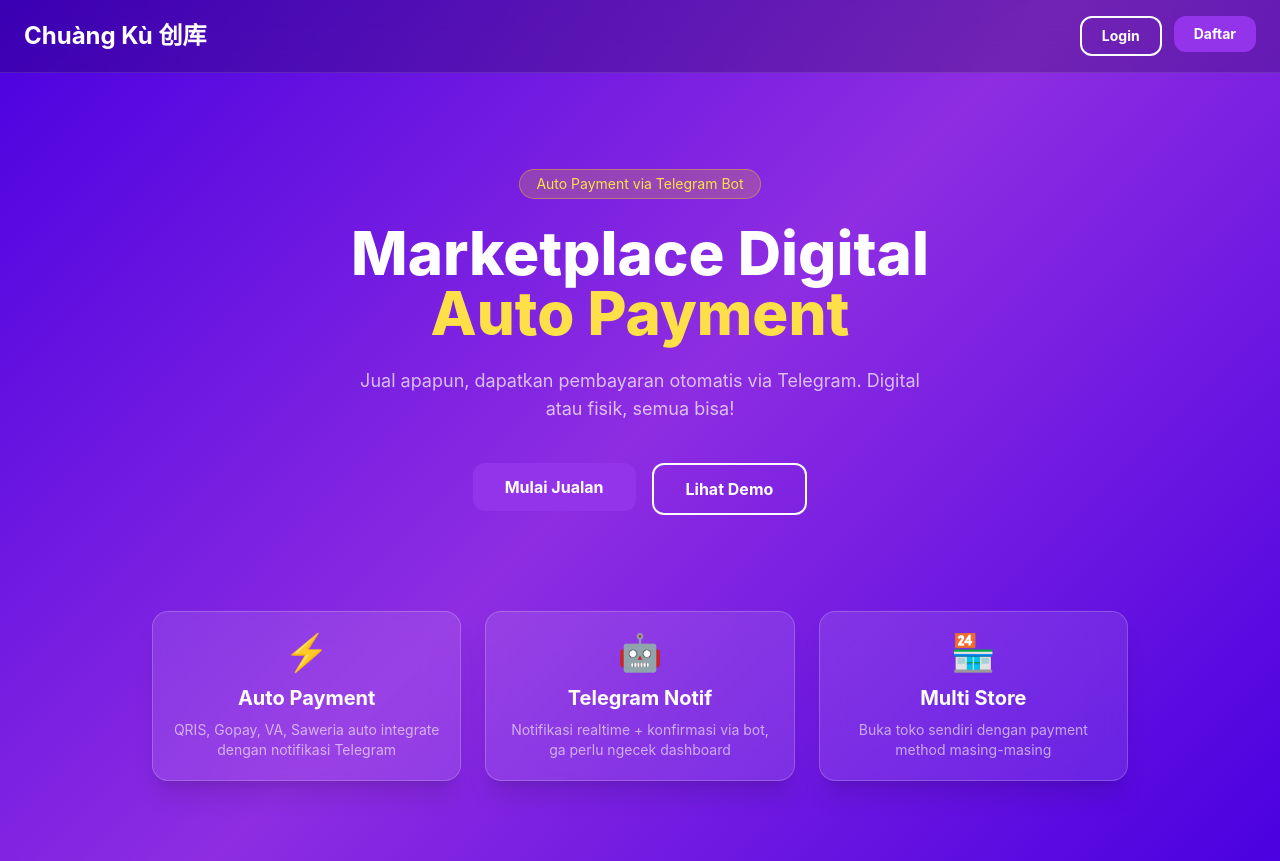
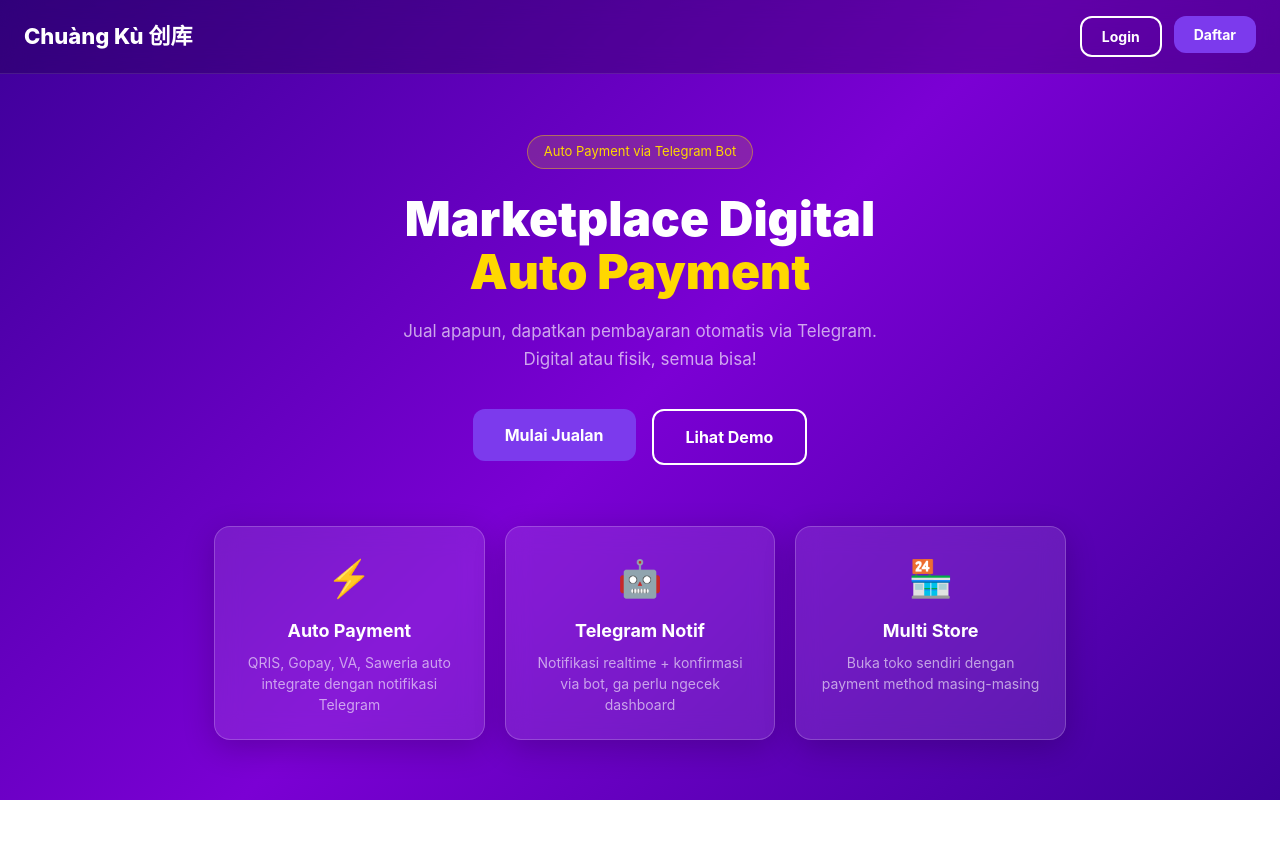
Before and after one commit to shootmusic/Chuan-Ku, a Next.js app: page / in a window 1280 px wide. After the commit the page ends 800 px from the top, so only its background shows below. Built offline with nearby package versions, Linux system fonts and the light colour scheme.

Commit message:
fix: pure css styling, fix login set cookie for middleware redirect

```diff
--- a/app/(auth)/layout.js
+++ b/app/(auth)/layout.js
@@ -1,10 +1,10 @@
 export default function AuthLayout({ children }) {
   return (
-    <div className="min-h-screen flex items-center justify-center px-4">
-      <div className="w-full max-w-md">
-        <div className="text-center mb-8">
-          <h1 className="text-4xl font-bold text-white">Chuàng Kù 创库</h1>
-          <p className="text-gray-300 mt-2">Marketplace Digital Auto Payment</p>
+    <div style={{minHeight:'100vh', display:'flex', alignItems:'center', justifyContent:'center', padding:'24px'}}>
+      <div style={{width:'100%', maxWidth:'420px'}}>
+        <div style={{textAlign:'center', marginBottom:'32px'}}>
+          <h1 style={{fontSize:'28px', fontWeight:'900', color:'white', margin:'0 0 8px'}}>Chuàng Kù 创库</h1>
+          <p style={{color:'rgba(255,255,255,0.5)', fontSize:'14px', margin:0}}>Marketplace Digital Auto Payment</p>
         </div>
         {children}
       </div>
--- a/app/(auth)/login/page.js
+++ b/app/(auth)/login/page.js
@@ -1,5 +1,4 @@
 'use client'
-
 import { useState } from 'react'
 import Link from 'next/link'
 import { useRouter } from 'next/navigation'
@@ -14,23 +13,20 @@
     e.preventDefault()
     setLoading(true)
     setError('')
-
     try {
       const res = await fetch('/api/auth/login', {
         method: 'POST',
         headers: { 'Content-Type': 'application/json' },
         body: JSON.stringify(form)
       })
-
       const data = await res.json()
-
       if (res.ok) {
         localStorage.setItem('token', data.token)
         router.push('/dashboard/dashboard')
       } else {
         setError(data.error || 'Login gagal')
       }
-    } catch (err) {
+    } catch {
       setError('Terjadi kesalahan')
     } finally {
       setLoading(false)
@@ -39,51 +35,28 @@
 
   return (
     <div className="card">
-      <h1 className="text-3xl font-bold text-center mb-8">Login ke Chuàng Kù</h1>
-
+      <h2 style={{fontSize:'24px', fontWeight:'800', textAlign:'center', marginBottom:'24px', color:'white'}}>Login</h2>
       {error && (
-        <div className="bg-red-500/20 border border-red-500 text-red-200 p-3 rounded-lg mb-4">
+        <div style={{background:'rgba(239,68,68,0.15)', border:'1px solid rgba(239,68,68,0.5)', color:'#fca5a5', padding:'12px', borderRadius:'10px', marginBottom:'16px', fontSize:'14px'}}>
           {error}
         </div>
       )}
-
-      <form onSubmit={handleSubmit} className="space-y-4">
-        <div>
-          <label className="block text-sm font-medium mb-1">Username</label>
-          <input
-            type="text"
-            value={form.username}
-            onChange={(e) => setForm({...form, username: e.target.value})}
-            className="w-full p-3 rounded-lg bg-white/20 border border-white/30 focus:outline-none focus:border-white"
-            required
-          />
+      <form onSubmit={handleSubmit}>
+        <div style={{marginBottom:'16px'}}>
+          <label style={{display:'block', fontSize:'13px', fontWeight:'600', marginBottom:'6px', color:'rgba(255,255,255,0.8)'}}>Username</label>
+          <input className="input-field" type="text" placeholder="Masukkan username" value={form.username} onChange={(e) => setForm({...form, username: e.target.value})} required />
         </div>
-
-        <div>
-          <label className="block text-sm font-medium mb-1">Password</label>
-          <input
-            type="password"
-            value={form.password}
-            onChange={(e) => setForm({...form, password: e.target.value})}
-            className="w-full p-3 rounded-lg bg-white/20 border border-white/30 focus:outline-none focus:border-white"
-            required
-          />
+        <div style={{marginBottom:'24px'}}>
+          <label style={{display:'block', fontSize:'13px', fontWeight:'600', marginBottom:'6px', color:'rgba(255,255,255,0.8)'}}>Password</label>
+          <input className="input-field" type="password" placeholder="Masukkan password" value={form.password} onChange={(e) => setForm({...form, password: e.target.value})} required />
         </div>
-
-        <button
-          type="submit"
-          disabled={loading}
-          className="w-full btn-primary py-3 disabled:opacity-50"
-        >
+        <button type="submit" className="btn-primary" disabled={loading} style={{width:'100%', padding:'13px', fontSize:'15px', opacity: loading ? 0.6 : 1}}>
           {loading ? 'Loading...' : 'Login'}
         </button>
       </form>
-
-      <p className="text-center mt-4">
+      <p style={{textAlign:'center', marginTop:'20px', fontSize:'14px', color:'rgba(255,255,255,0.6)'}}>
         Belum punya akun?{' '}
-        <Link href="/register" className="text-yellow-300 hover:underline">
-          Daftar
-        </Link>
+        <Link href="/register" style={{color:'#ffd700', fontWeight:'600', textDecoration:'none'}}>Daftar</Link>
       </p>
     </div>
   )
--- a/app/(auth)/register/page.js
+++ b/app/(auth)/register/page.js
@@ -1,5 +1,4 @@
 'use client'
-
 import { useState } from 'react'
 import Link from 'next/link'
 import { useRouter } from 'next/navigation'
@@ -14,22 +13,19 @@
     e.preventDefault()
     setLoading(true)
     setError('')
-
     try {
       const res = await fetch('/api/auth/register', {
         method: 'POST',
         headers: { 'Content-Type': 'application/json' },
         body: JSON.stringify(form)
       })
-
       const data = await res.json()
-
       if (res.ok) {
         router.push('/login?registered=true')
       } else {
         setError(data.error || 'Registrasi gagal')
       }
-    } catch (err) {
+    } catch {
       setError('Terjadi kesalahan')
     } finally {
       setLoading(false)
@@ -38,62 +34,32 @@
 
   return (
     <div className="card">
-      <h1 className="text-3xl font-bold text-center mb-8">Daftar Chuàng Kù</h1>
-
+      <h2 style={{fontSize:'24px', fontWeight:'800', textAlign:'center', marginBottom:'24px', color:'white'}}>Daftar Akun</h2>
       {error && (
-        <div className="bg-red-500/20 border border-red-500 text-red-200 p-3 rounded-lg mb-4">
+        <div style={{background:'rgba(239,68,68,0.15)', border:'1px solid rgba(239,68,68,0.5)', color:'#fca5a5', padding:'12px', borderRadius:'10px', marginBottom:'16px', fontSize:'14px'}}>
           {error}
         </div>
       )}
-
-      <form onSubmit={handleSubmit} className="space-y-4">
-        <div>
-          <label className="block text-sm font-medium mb-1">Username</label>
-          <input
-            type="text"
-            value={form.username}
-            onChange={(e) => setForm({...form, username: e.target.value})}
-            className="w-full p-3 rounded-lg bg-white/20 border border-white/30 focus:outline-none focus:border-white"
-            required
-          />
+      <form onSubmit={handleSubmit}>
+        <div style={{marginBottom:'16px'}}>
+          <label style={{display:'block', fontSize:'13px', fontWeight:'600', marginBottom:'6px', color:'rgba(255,255,255,0.8)'}}>Username</label>
+          <input className="input-field" type="text" placeholder="Pilih username" value={form.username} onChange={(e) => setForm({...form, username: e.target.value})} required />
         </div>
-
-        <div>
-          <label className="block text-sm font-medium mb-1">Email</label>
-          <input
-            type="email"
-            value={form.email}
-            onChange={(e) => setForm({...form, email: e.target.value})}
-            className="w-full p-3 rounded-lg bg-white/20 border border-white/30 focus:outline-none focus:border-white"
-            required
-          />
+        <div style={{marginBottom:'16px'}}>
+          <label style={{display:'block', fontSize:'13px', fontWeight:'600', marginBottom:'6px', color:'rgba(255,255,255,0.8)'}}>Email</label>
+          <input className="input-field" type="email" placeholder="Masukkan email" value={form.email} onChange={(e) => setForm({...form, email: e.target.value})} required />
         </div>
-
-        <div>
-          <label className="block text-sm font-medium mb-1">Password</label>
-          <input
-            type="password"
-            value={form.password}
-            onChange={(e) => setForm({...form, password: e.target.value})}
-            className="w-full p-3 rounded-lg bg-white/20 border border-white/30 focus:outline-none focus:border-white"
-            required
-          />
+        <div style={{marginBottom:'24px'}}>
+          <label style={{display:'block', fontSize:'13px', fontWeight:'600', marginBottom:'6px', color:'rgba(255,255,255,0.8)'}}>Password</label>
+          <input className="input-field" type="password" placeholder="Buat password" value={form.password} onChange={(e) => setForm({...form, password: e.target.value})} required />
         </div>
-
-        <button
-          type="submit"
-          disabled={loading}
-          className="w-full btn-primary py-3 disabled:opacity-50"
-        >
-          {loading ? 'Loading...' : 'Daftar'}
+        <button type="submit" className="btn-primary" disabled={loading} style={{width:'100%', padding:'13px', fontSize:'15px', opacity: loading ? 0.6 : 1}}>
+          {loading ? 'Loading...' : 'Daftar Sekarang'}
         </button>
       </form>
-
-      <p className="text-center mt-4">
+      <p style={{textAlign:'center', marginTop:'20px', fontSize:'14px', color:'rgba(255,255,255,0.6)'}}>
         Sudah punya akun?{' '}
-        <Link href="/login" className="text-yellow-300 hover:underline">
-          Login
-        </Link>
+        <Link href="/login" style={{color:'#ffd700', fontWeight:'600', textDecoration:'none'}}>Login</Link>
       </p>
     </div>
   )
--- a/app/globals.css
+++ b/app/globals.css
@@ -2,37 +2,66 @@
 @tailwind components;
 @tailwind utilities;
 
-:root {
-  --foreground-rgb: 255, 255, 255;
-}
-
 * {
   box-sizing: border-box;
-  margin: 0;
-  padding: 0;
 }
 
 body {
   color: white;
-  background: linear-gradient(135deg, #4A00E0 0%, #8E2DE2 50%, #4A00E0 100%);
+  background: linear-gradient(135deg, #3d0099 0%, #7b00d4 50%, #3d0099 100%);
   min-height: 100vh;
-  font-family: -apple-system, BlinkMacSystemFont, 'Segoe UI', sans-serif;
+  font-family: -apple-system, BlinkMacSystemFont, 'Segoe UI', Roboto, sans-serif;
 }
 
-@layer components {
 .btn-primary {
-    @apply bg-purple-600 hover:bg-purple-500 active:bg-purple-700 text-white font-bold py-2 px-4 rounded-xl transition-all duration-200 cursor-pointer inline-block text-center;
+  background: #7c3aed;
+  color: white;
+  font-weight: 700;
+  padding: 10px 20px;
+  border-radius: 12px;
+  border: none;
+  cursor: pointer;
+  display: inline-block;
+  text-align: center;
+  text-decoration: none;
+  transition: background 0.2s;
 }
+.btn-primary:hover { background: #6d28d9; }
 
 .btn-outline {
-    @apply border-2 border-white text-white hover:bg-white hover:text-purple-700 font-bold py-2 px-4 rounded-xl transition-all duration-200 cursor-pointer inline-block text-center;
+  background: transparent;
+  color: white;
+  font-weight: 700;
+  padding: 10px 20px;
+  border-radius: 12px;
+  border: 2px solid white;
+  cursor: pointer;
+  display: inline-block;
+  text-align: center;
+  text-decoration: none;
+  transition: all 0.2s;
 }
+.btn-outline:hover { background: white; color: #6d28d9; }
 
 .card {
-    @apply bg-white/10 backdrop-blur-lg rounded-2xl p-5 shadow-xl border border-white/20;
+  background: rgba(255,255,255,0.1);
+  backdrop-filter: blur(12px);
+  border-radius: 16px;
+  padding: 24px;
+  border: 1px solid rgba(255,255,255,0.2);
+  box-shadow: 0 8px 32px rgba(0,0,0,0.2);
 }
 
 .input-field {
-    @apply w-full p-3 rounded-xl bg-white/10 border border-white/30 text-white placeholder-white/50 focus:outline-none focus:border-white focus:bg-white/20 transition-all;
+  width: 100%;
+  padding: 12px 16px;
+  border-radius: 12px;
+  background: rgba(255,255,255,0.1);
+  border: 1px solid rgba(255,255,255,0.3);
+  color: white;
+  font-size: 14px;
+  outline: none;
+  transition: all 0.2s;
 }
-}
+.input-field::placeholder { color: rgba(255,255,255,0.4); }
+.input-field:focus { border-color: white; background: rgba(255,255,255,0.15); }
--- a/app/layout.js
+++ b/app/layout.js
@@ -2,7 +2,7 @@
 
 export const metadata = {
   title: 'Chuàng Kù 创库 - Marketplace Digital',
-  description: 'Jual beli produk digital dengan auto payment via Telegram',
+  description: 'Marketplace digital auto payment via Telegram',
 }
 
 export default function RootLayout({ children }) {
--- a/app/page.js
+++ b/app/page.js
@@ -2,56 +2,44 @@
 
 export default function HomePage() {
   return (
-    <div className="min-h-screen">
-      <nav className="flex justify-between items-center px-6 py-4 bg-black/20 backdrop-blur-lg border-b border-white/10">
-        <h1 className="text-2xl font-bold text-white">Chuàng Kù 创库</h1>
-        <div className="flex gap-3">
-          <Link href="/login">
-            <button className="btn-outline text-sm py-2 px-5">Login</button>
-          </Link>
-          <Link href="/register">
-            <button className="btn-primary text-sm py-2 px-5">Daftar</button>
-          </Link>
+    <div style={{minHeight:'100vh', display:'flex', flexDirection:'column'}}>
+      <nav style={{display:'flex', justifyContent:'space-between', alignItems:'center', padding:'16px 24px', background:'rgba(0,0,0,0.2)', backdropFilter:'blur(12px)', borderBottom:'1px solid rgba(255,255,255,0.1)'}}>
+        <h1 style={{fontSize:'22px', fontWeight:'800', color:'white', margin:0}}>Chuàng Kù 创库</h1>
+        <div style={{display:'flex', gap:'12px'}}>
+          <Link href="/login"><button className="btn-outline" style={{padding:'8px 20px', fontSize:'14px'}}>Login</button></Link>
+          <Link href="/register"><button className="btn-primary" style={{padding:'8px 20px', fontSize:'14px'}}>Daftar</button></Link>
         </div>
       </nav>
 
-      <div className="flex flex-col items-center justify-center text-center px-6 py-24">
-        <div className="inline-block bg-yellow-400/20 border border-yellow-400/40 text-yellow-300 text-sm px-4 py-1 rounded-full mb-6">
+      <div style={{flex:1, display:'flex', flexDirection:'column', alignItems:'center', justifyContent:'center', textAlign:'center', padding:'60px 24px'}}>
+        <span style={{background:'rgba(255,220,0,0.15)', border:'1px solid rgba(255,220,0,0.4)', color:'#ffd700', fontSize:'13px', padding:'6px 16px', borderRadius:'99px', marginBottom:'24px', display:'inline-block'}}>
           Auto Payment via Telegram Bot
-        </div>
-        <h2 className="text-5xl md:text-6xl font-extrabold text-white mb-6 leading-tight">
-          Marketplace Digital<br />
-          <span className="text-yellow-300">Auto Payment</span>
+        </span>
+        <h2 style={{fontSize:'48px', fontWeight:'900', color:'white', lineHeight:'1.1', marginBottom:'20px', maxWidth:'600px'}}>
+          Marketplace Digital<br/>
+          <span style={{color:'#ffd700'}}>Auto Payment</span>
         </h2>
-        <p className="text-lg text-white/70 mb-10 max-w-xl">
+        <p style={{fontSize:'17px', color:'rgba(255,255,255,0.65)', marginBottom:'36px', maxWidth:'480px', lineHeight:'1.6'}}>
           Jual apapun, dapatkan pembayaran otomatis via Telegram. Digital atau fisik, semua bisa!
         </p>
-        <div className="flex flex-wrap gap-4 justify-center">
-          <Link href="/register">
-            <button className="btn-primary text-base px-8 py-3">Mulai Jualan</button>
-          </Link>
-          <Link href="/dashboard/dashboard">
-            <button className="btn-outline text-base px-8 py-3">Lihat Demo</button>
-          </Link>
+        <div style={{display:'flex', gap:'16px', flexWrap:'wrap', justifyContent:'center'}}>
+          <Link href="/register"><button className="btn-primary" style={{padding:'14px 32px', fontSize:'16px'}}>Mulai Jualan</button></Link>
+          <Link href="/dashboard/dashboard"><button className="btn-outline" style={{padding:'14px 32px', fontSize:'16px'}}>Lihat Demo</button></Link>
         </div>
       </div>
 
-      <div className="grid md:grid-cols-3 gap-6 px-6 pb-20 max-w-5xl mx-auto">
-        <div className="card text-center">
-          <div className="text-4xl mb-3">⚡</div>
-          <h3 className="text-xl font-bold mb-2">Auto Payment</h3>
-          <p className="text-white/60 text-sm">QRIS, Gopay, VA, Saweria auto integrate dengan notifikasi Telegram</p>
-        </div>
-        <div className="card text-center">
-          <div className="text-4xl mb-3">🤖</div>
-          <h3 className="text-xl font-bold mb-2">Telegram Notif</h3>
-          <p className="text-white/60 text-sm">Notifikasi realtime + konfirmasi via bot, ga perlu ngecek dashboard</p>
-        </div>
-        <div className="card text-center">
-          <div className="text-4xl mb-3">🏪</div>
-          <h3 className="text-xl font-bold mb-2">Multi Store</h3>
-          <p className="text-white/60 text-sm">Buka toko sendiri dengan payment method masing-masing</p>
-        </div>
+      <div style={{display:'grid', gridTemplateColumns:'repeat(auto-fit, minmax(250px, 1fr))', gap:'20px', padding:'0 24px 60px', maxWidth:'900px', margin:'0 auto', width:'100%'}}>
+        {[
+          {icon:'⚡', title:'Auto Payment', desc:'QRIS, Gopay, VA, Saweria auto integrate dengan notifikasi Telegram'},
+          {icon:'🤖', title:'Telegram Notif', desc:'Notifikasi realtime + konfirmasi via bot, ga perlu ngecek dashboard'},
+          {icon:'🏪', title:'Multi Store', desc:'Buka toko sendiri dengan payment method masing-masing'},
+        ].map((f) => (
+          <div key={f.title} className="card" style={{textAlign:'center'}}>
+            <div style={{fontSize:'36px', marginBottom:'12px'}}>{f.icon}</div>
+            <h3 style={{fontSize:'18px', fontWeight:'700', marginBottom:'8px'}}>{f.title}</h3>
+            <p style={{fontSize:'14px', color:'rgba(255,255,255,0.6)', lineHeight:'1.5'}}>{f.desc}</p>
+          </div>
+        ))}
       </div>
     </div>
   )
```
Also changed, not shown: app/api/auth/login/route.js (+15 -26 lines). Lines whose indentation alone changed are shown as unchanged.
